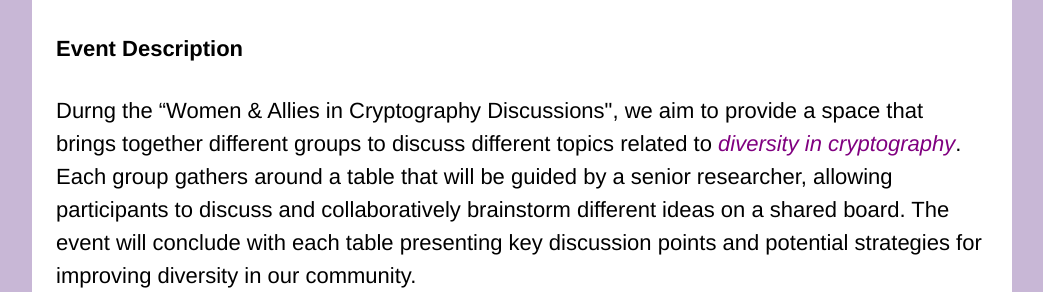
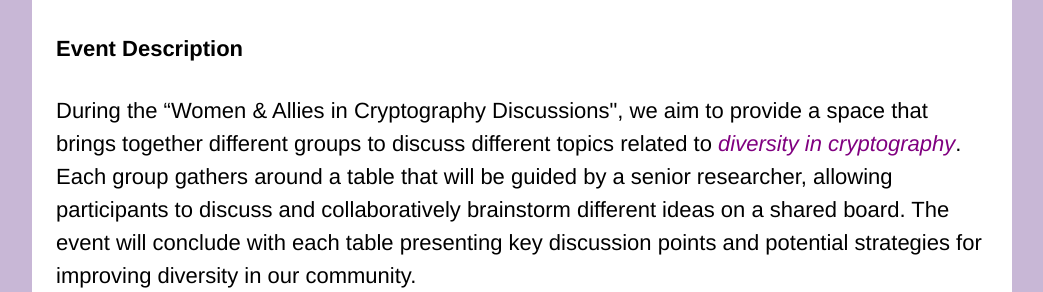
Before and after one commit to women-in-cryptography/women-in-cryptography-website, a Jekyll site: the page built from workshop.html, in a window 1280 px wide. Shown: the part 925-1217 px from the top of the page, without its empty margins (118-1161 px from the left). Built offline with Jekyll 4.4.1, drawn with Linux system fonts in a browser that asks for light colours.

Commit message:
Update workshop.html

```diff
--- a/workshop.html
+++ b/workshop.html
@@ -25,7 +25,7 @@ tags: menu
   <h3>Birds of a Feather Event during <a href="https://eurocrypt.iacr.org/2024/" target="_blank">Eurocrypt 2024</a> in Zürich, May 2024</h3>
   <h4>Event Description</h4>
   <p>
-    Durng the “Women & Allies in Cryptography Discussions", we aim to provide a space that brings together different groups to discuss different topics related to <i style="color:purple; font-weight:500;">diversity in cryptography</i>. Each group gathers around a table that will be guided by a senior researcher, allowing participants to discuss and collaboratively brainstorm different ideas on a shared board. The event will conclude with each table presenting key discussion points and potential strategies for improving diversity in our community.
+    During the “Women & Allies in Cryptography Discussions", we aim to provide a space that brings together different groups to discuss different topics related to <i style="color:purple; font-weight:500;">diversity in cryptography</i>. Each group gathers around a table that will be guided by a senior researcher, allowing participants to discuss and collaboratively brainstorm different ideas on a shared board. The event will conclude with each table presenting key discussion points and potential strategies for improving diversity in our community.
   </p>
 
   <p>
```
